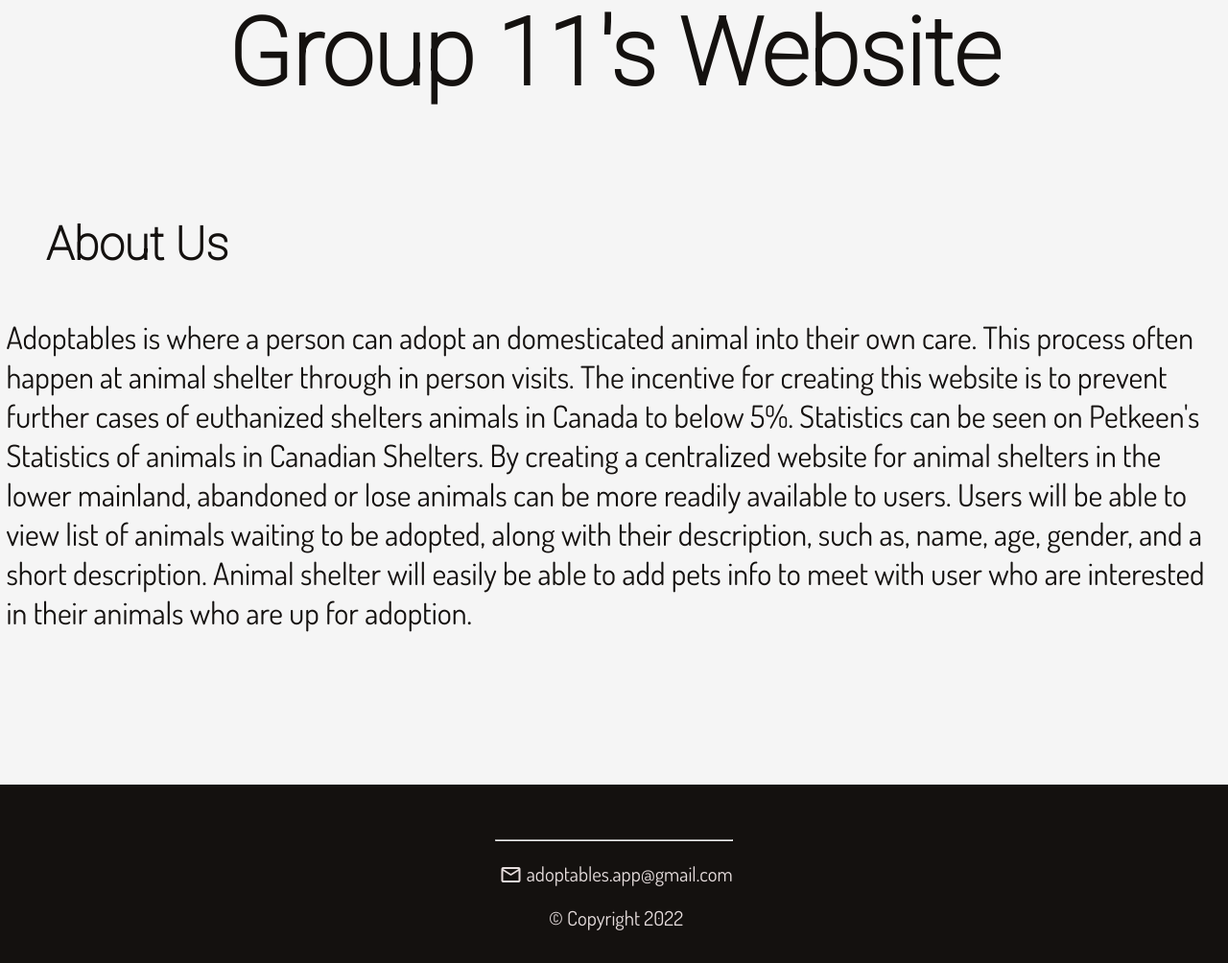
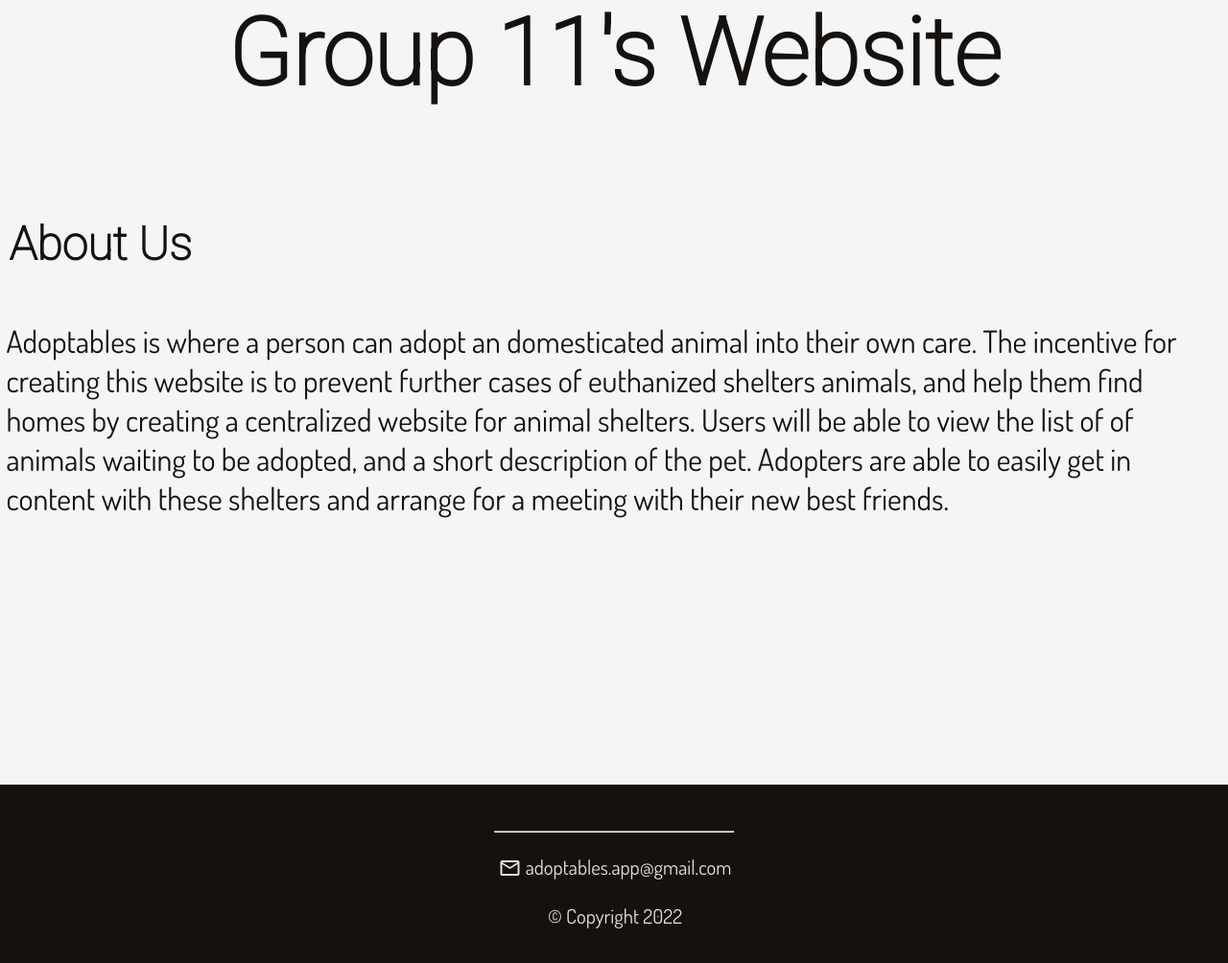
Before and after one commit to Fishfinna/Adoptables, a Flask app: page /info in a window 1280 px wide. Shown: the part 146-1150 px from the top of the page at 96% size. Run offline with Flask 2, Linux system fonts and the light colour scheme; some libraries are stand-ins or nearby versions.

Commit message:
css edit

```diff
--- a/static/scripts/general.js
+++ b/static/scripts/general.js
@@ -63,3 +63,14 @@ function myFunction() {
         x.className = "topnav";
     }
 }
+
+
+// button delete check
+function confirm_delete() {
+    var result = confirm("Are you sure you want to delete this item?");
+    if (result == true) {
+        return true;
+    } else {
+        return false
+    }
+}
--- a/static/stylesheet/style.css
+++ b/static/stylesheet/style.css
@@ -31,6 +31,7 @@ i {
 }
 
 p {
+    padding: .1em;
     padding-left: .2em;
 }
 
@@ -68,7 +69,7 @@ h2 {
 
 h3 {
     font-family: 'Roboto';
-    padding-left: 1em;
+    padding-left: 0.2em;
     font-size: 3em;
 }
 
@@ -76,6 +77,10 @@ a {
     font-family: 'Dosis';
     text-decoration: none;
     color: var(--main-black);
+}
+
+.large-font {
+    font-size: 2rem;
 }
 
 
@@ -406,6 +411,10 @@ textarea {
     background-color: var(--main-black);
 }
 
+.search-container input {
+    height: 112%;
+}
+
 
 /* Add a green text color and a checkmark when the requirements are right */
 
@@ -665,6 +674,7 @@ textarea {
 .card {
     margin: 4%;
     margin-top: 60px;
+    margin-bottom: 10vh;
     padding: min(10px, 3em);
     cursor: pointer;
     border-radius: 10px;
--- a/templates/homepage.html
+++ b/templates/homepage.html
@@ -3,6 +3,7 @@
 <main>
 
     <form id="myInput" class="form-style" method="post">
+        <label for="search" class="large-font">Search Pets:</label>
         <div class="search-container">
             <input type="text" id="search" placeholder="Search" name="search">
             <button type="submit" class="material-symbols-rounded">search</button>
--- a/templates/info.html
+++ b/templates/info.html
@@ -6,10 +6,8 @@
     <div>
         <h3>About Us</h3>
         <p class="about_us">
-            Adoptables is where a person can adopt an domesticated animal into their own care. This process often happen at animal shelter through in person visits. The incentive for creating this website is to prevent further cases of euthanized shelters animals
-            in Canada to below 5%. Statistics can be seen on <a href="https://petkeen.com/animal-shelter-statistics-canada/">Petkeen's
-                        Statistics</a> of animals in Canadian Shelters. By creating a centralized website for animal shelters in the lower mainland, abandoned or lose animals can be more readily available to users. Users will be able to view list of animals
-            waiting to be adopted, along with their description, such as, name, age, gender, and a short description. Animal shelter will easily be able to add pets info to meet with user who are interested in their animals who are up for adoption.
+            Adoptables is where a person can adopt an domesticated animal into their own care. The incentive for creating this website is to prevent further cases of euthanized shelters animals, and help them find homes by creating a centralized website for animal
+            shelters. Users will be able to view the list of of animals waiting to be adopted, and a short description of the pet. Adopters are able to easily get in content with these shelters and arrange for a meeting with their new best friends.
         </p>
     </div>
 </main>
```
Also changed, not shown: templates/profile.html (+2 -15 lines).
